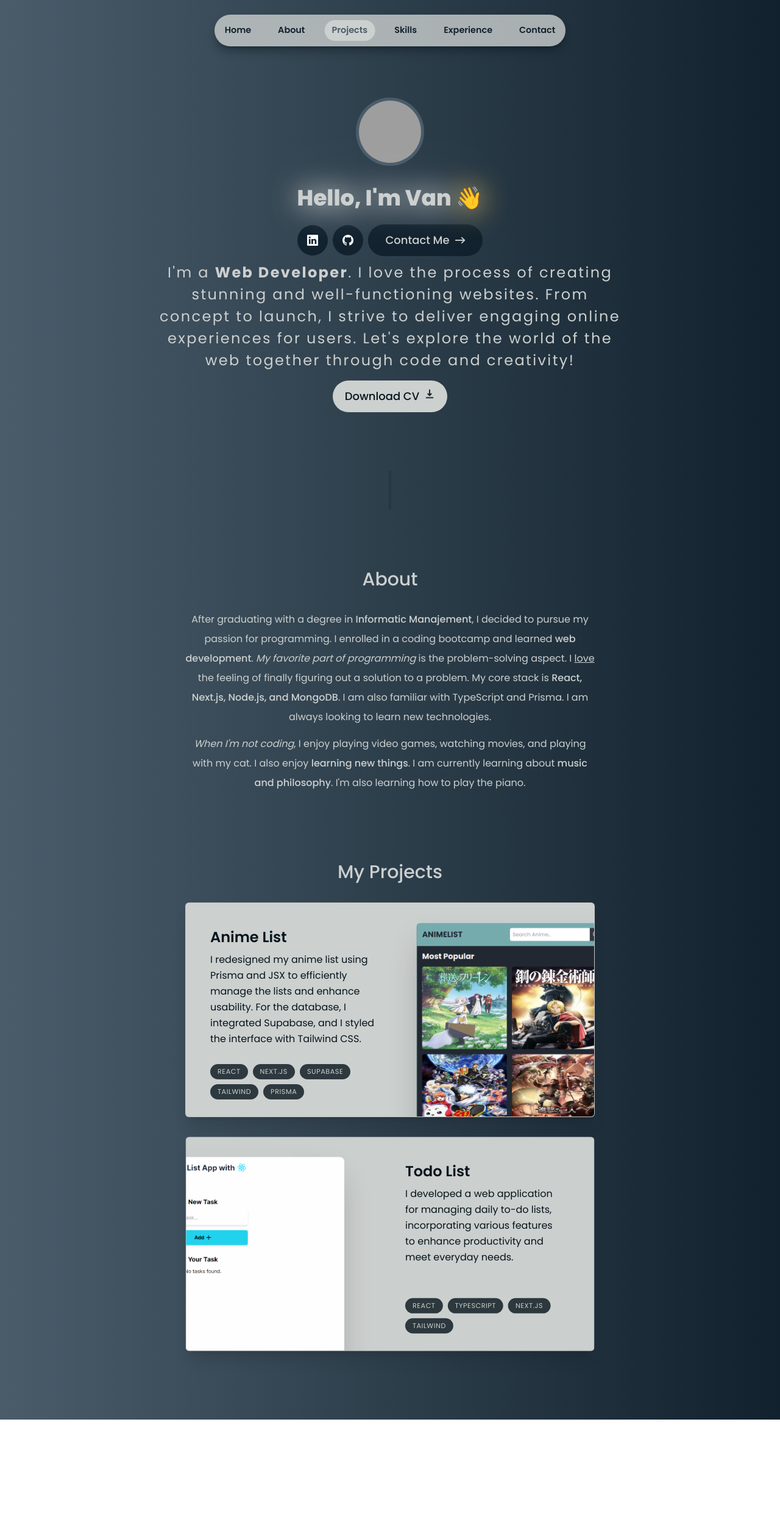
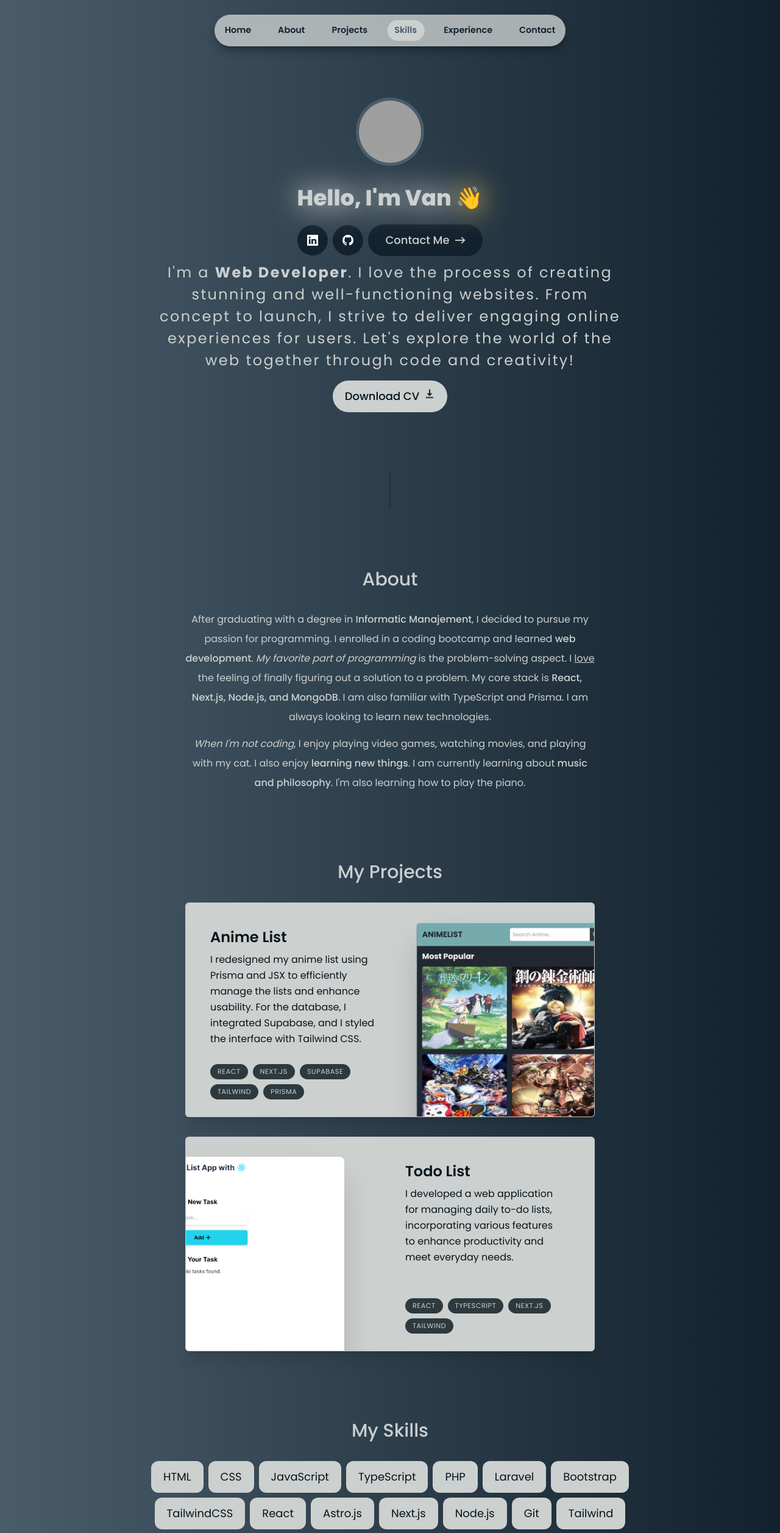
Before and after one commit to kisa22/vanfortonextjs, a Next.js app: page / in a window 1280 px wide. Shown: the top 2514 px of the page at 61% size. Before the commit the page ends 2328 px from the top, so only its background shows below. Built offline with nearby package versions, Linux system fonts and the light colour scheme; grey boxes are pictures that could not be loaded.

Commit message:
skills section

```diff
--- a/src/app/page.tsx
+++ b/src/app/page.tsx
@@ -2,6 +2,7 @@ import About from "@/components/About";
 import Intro from "@/components/Intro";
 import SectionDivider from "@/components/SectionDivider";
 import Projects from "@/components/Projects";
+import Skills from "@/components/Skills";
 
 const Page = () => {
   return (
@@ -11,6 +12,7 @@ const Page = () => {
         <SectionDivider />
         <About />
         <Projects />
+        <Skills />
       </main>
     </>
   );
--- a/src/components/About.tsx
+++ b/src/components/About.tsx
@@ -2,26 +2,14 @@
 
 import { motion } from "framer-motion";
 import SectionHeading from "@/components/SectionHeading";
-import { useInView } from "react-intersection-observer";
-import { useActiveSectionContext } from "@/context/ActiveSectionContext";
-import { useEffect } from "react";
+import useSectionView from "@/libs/hooks";
 
 const About = () => {
-  const { ref, inView } = useInView({
-    threshold: 0.75
-  });
-  const { setActiveSection } = useActiveSectionContext();
-
-  useEffect(() => {
-    if (inView) {
-      setActiveSection("About");
-    }
-  }, [inView]);
-
+  const { ref } = useSectionView("About", 0.75);
   return (
     <motion.section
       ref={ref}
-      className="mb-28 max-w-[42rem] text-center leading-8 text-color-primary scroll-mt-28"
+      className="max-w-[42rem] text-center leading-8 text-color-primary scroll-mt-32"
       initial={{ opacity: 0, y: 100 }}
       animate={{ opacity: 1, y: 0 }}
       transition={{ delay: 0.3, duration: 2, type: "spring", stiffness: 100 }}
@@ -44,6 +32,13 @@ const About = () => {
         <span className="font-medium">music and philosophy</span>. I'm also learning how to play the
         piano.
       </p>
+      <motion.div
+        className="mt-28"
+        initial={{ opacity: 0, y: 100 }}
+        animate={{ opacity: 1, y: 0 }}
+        transition={{ delay: 0.34, duration: 3, type: "spring", stiffness: 100 }}>
+        <SectionHeading>My Projects</SectionHeading>
+      </motion.div>
     </motion.section>
   );
 };
--- a/src/components/Header.tsx
+++ b/src/components/Header.tsx
@@ -7,7 +7,7 @@ import clsx from "clsx";
 import { useActiveSectionContext } from "@/context/ActiveSectionContext";
 
 const Header = () => {
-  const { activeSection, setActiveSection } = useActiveSectionContext();
+  const { activeSection, setActiveSection, setTimeOfLastClick } = useActiveSectionContext();
   return (
     <header className="z-[999] relative">
       <motion.div
@@ -32,7 +32,10 @@ const Header = () => {
                     "text-color-dark": activeSection !== link.name
                   }
                 )}
-                onClick={() => setActiveSection(link.name)}>
+                onClick={() => {
+                  setActiveSection(link.name);
+                  setTimeOfLastClick(Date.now());
+                }}>
                 {link.name}
 
                 {link.name === activeSection && (
--- a/src/components/Intro.tsx
+++ b/src/components/Intro.tsx
@@ -5,21 +5,10 @@ import { motion } from "framer-motion";
 import Link from "next/link";
 import { BsArrowRight, BsGithub, BsLinkedin } from "react-icons/bs";
 import { HiDownload } from "react-icons/hi";
-import { useInView } from "react-intersection-observer";
-import { useActiveSectionContext } from "@/context/ActiveSectionContext";
-import { useEffect } from "react";
+import useSectionView from "@/libs/hooks";
 
 const Intro = () => {
-  const { ref, inView } = useInView({
-    threshold: 0.5
-  });
-  const { setActiveSection } = useActiveSectionContext();
-
-  useEffect(() => {
-    if (inView) {
-      setActiveSection("Home");
-    }
-  }, [inView]);
+  const { ref } = useSectionView("Home", 0.5);
   return (
     <section ref={ref} id="home" className="scroll-mt-28 mb-28 max-w-[50rem] text-center sm:mb-0">
       <div className="flex justify-center items-center mb-8">
--- a/src/components/Project.tsx
+++ b/src/components/Project.tsx
@@ -17,7 +17,6 @@ const Project = ({ title, description, tags, imageUrl }: ProjectProps) => {
 
   const scaleProgress = useTransform(scrollYProgress, [0, 1], [0.8, 1]);
   const opacityProgress = useTransform(scrollYProgress, [0, 1], [0.6, 1]);
-
   return (
     <motion.div
       ref={ref}
@@ -29,7 +28,7 @@ const Project = ({ title, description, tags, imageUrl }: ProjectProps) => {
         opacity: opacityProgress
       }}
       id="projects"
-      className="group mb-3 sm:mb-8 last:mb-0 scroll-mt-[12rem]">
+      className="group mb-3 sm:mb-8 last:mb-0">
       <section className=" bg-color-gray-100 max-w-[42rem] border border-color-darker/5 overflow-hidden sm:pr-8 text-color-darker relative sm:h-[22rem] rounded-md shadow-xl group-even:pl-8 hover:bg-color-gray-200 transition">
         <div className="pt-4 pb-7 px-5 sm:pl-10 sm:pr-2 sm:pt-10 sm:max-w-[50%] flex flex-col h-full group-even:ml-[18rem]">
           <h3 className="text-2xl font-semibold">{title}</h3>
--- a/src/components/Projects.tsx
+++ b/src/components/Projects.tsx
@@ -1,27 +1,15 @@
 "use client";
 
-import SectionHeading from "@/components/SectionHeading";
 import { projectsData } from "@/libs/data";
-import React, { useEffect } from "react";
+import React from "react";
 import Project from "@/components/Project";
-import { useInView } from "react-intersection-observer";
-import { useActiveSectionContext } from "@/context/ActiveSectionContext";
+import useSectionView from "@/libs/hooks";
 
 const Projects = () => {
-  const { ref, inView } = useInView({
-    threshold: 0.5
-  });
-  const { setActiveSection } = useActiveSectionContext();
-
-  useEffect(() => {
-    if (inView) {
-      setActiveSection("Projects");
-    }
-  }, [inView]);
-
+  const { ref } = useSectionView("Projects", 0.5);
   return (
-    <section id="projects" ref={ref} className="text-color-primary mb-28">
-      <SectionHeading>My Projects</SectionHeading>
+    <section id="projects" ref={ref} className="text-color-primary mb-28 scroll-mt-[12rem]">
+      {/* <SectionHeading>My Projects</SectionHeading> */}
       <div>
         {projectsData.map((project, index) => (
           <React.Fragment key={index}>
--- /dev/null
+++ b/src/components/Skills.tsx
@@ -0,0 +1,51 @@
+"use client";
+
+import SectionHeading from "@/components/SectionHeading";
+import { skillsData } from "@/libs/data";
+import useSectionView from "@/libs/hooks";
+import { motion } from "framer-motion";
+import React from "react";
+
+const fadeInAnimation = {
+  initial: {
+    opacity: 0,
+    y: 30
+  },
+  animate: (index: number) => ({
+    opacity: 1,
+    y: 0,
+    transition: {
+      duration: 2,
+      delay: 0.1 * index,
+      type: "spring",
+      stiffness: 100
+    }
+  })
+};
+
+const Skills = () => {
+  const { ref } = useSectionView("Skills");
+  return (
+    <section id="skills" ref={ref} className="mb-28 max-w[53rem] scroll-mt-28 text-center sm:mb-40">
+      <SectionHeading>My Skills</SectionHeading>
+      <ul className="text-color-darker flex flex-wrap justify-center gap-2 text-lg max-w-[53rem]">
+        {skillsData.map((skill, index) => (
+          <motion.li
+            variants={fadeInAnimation}
+            initial="initial"
+            whileInView="animate"
+            viewport={{
+              once: true
+            }}
+            custom={index}
+            className="bg-color-primary border-color-darker/[0.1] rounded-xl px-5 py-3"
+            key={index}>
+            {skill}
+          </motion.li>
+        ))}
+      </ul>
+    </section>
+  );
+};
+
+export default Skills;
--- a/src/context/ActiveSectionContext.tsx
+++ b/src/context/ActiveSectionContext.tsx
@@ -1,9 +1,7 @@
 "use client";
 
 import React, { useState, createContext, useContext } from "react";
-import { links } from "@/libs/data";
-
-type SectionName = (typeof links)[number]["name"];
+import { SectionName } from "@/libs/types";
 
 type ActiveSectionContextProps = {
   children: React.ReactNode;
@@ -12,17 +10,22 @@ type ActiveSectionContextProps = {
 type ActiveSectionContextType = {
   activeSection: SectionName;
   setActiveSection: React.Dispatch<React.SetStateAction<SectionName>>;
+  timeOfLastClick: number;
+  setTimeOfLastClick: React.Dispatch<React.SetStateAction<number>>;
 };
 
 export const ActiveSectionContext = createContext<ActiveSectionContextType | null>(null);
 
 const ActiveSectionContextProvider = ({ children }: ActiveSectionContextProps) => {
   const [activeSection, setActiveSection] = useState<SectionName>("Home");
+  const [timeOfLastClick, setTimeOfLastClick] = useState(0);
   return (
     <ActiveSectionContext.Provider
       value={{
         activeSection,
-        setActiveSection
+        setActiveSection,
+        timeOfLastClick,
+        setTimeOfLastClick
       }}>
       {children}
     </ActiveSectionContext.Provider>
--- a/src/libs/data.ts
+++ b/src/libs/data.ts
@@ -80,12 +80,17 @@ export const skillsData = [
   "CSS",
   "JavaScript",
   "TypeScript",
+  "PHP",
+  "Laravel",
+  "Bootstrap",
+  "TailwindCSS",
   "React",
+  "Astro.js",
   "Next.js",
   "Node.js",
   "Git",
   "Tailwind",
   "Prisma",
   "Express",
-  "PostgreSQL"
+  "MongoDB"
 ] as const;
--- /dev/null
+++ b/src/libs/hooks.ts
@@ -0,0 +1,23 @@
+import { useInView } from "react-intersection-observer";
+import { useActiveSectionContext } from "@/context/ActiveSectionContext";
+import { useEffect } from "react";
+import type { SectionName } from "@/libs/types";
+
+const useSectionView = (sectionName: SectionName, threshold = 0.75) => {
+  const { ref, inView } = useInView({
+    threshold
+  });
+  const { setActiveSection, timeOfLastClick } = useActiveSectionContext();
+
+  useEffect(() => {
+    if (inView && Date.now() - timeOfLastClick > 1000) {
+      setActiveSection(sectionName);
+    }
+  }, [inView, setActiveSection, timeOfLastClick, sectionName]);
+
+  return {
+    ref
+  };
+};
+
+export default useSectionView;
--- /dev/null
+++ b/src/libs/types.ts
@@ -0,0 +1,3 @@
+import { links } from "@/libs/data";
+
+export type SectionName = (typeof links)[number]["name"];
```
